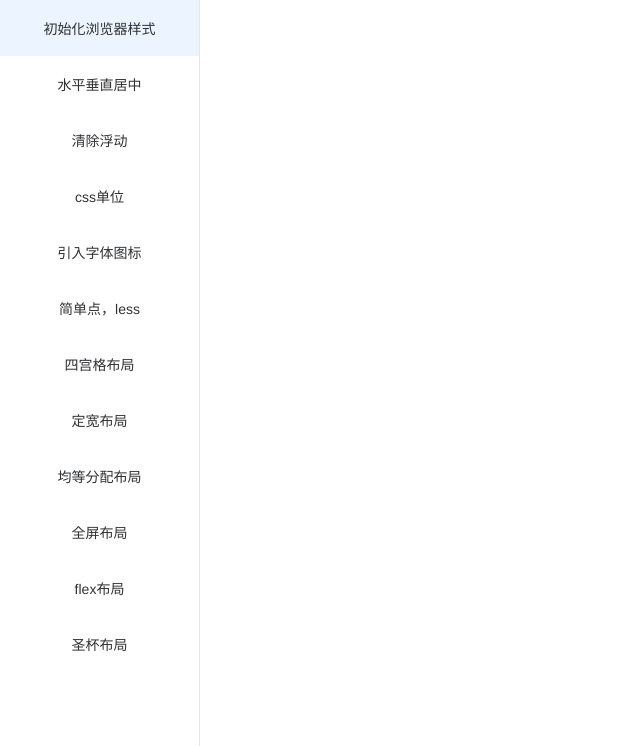
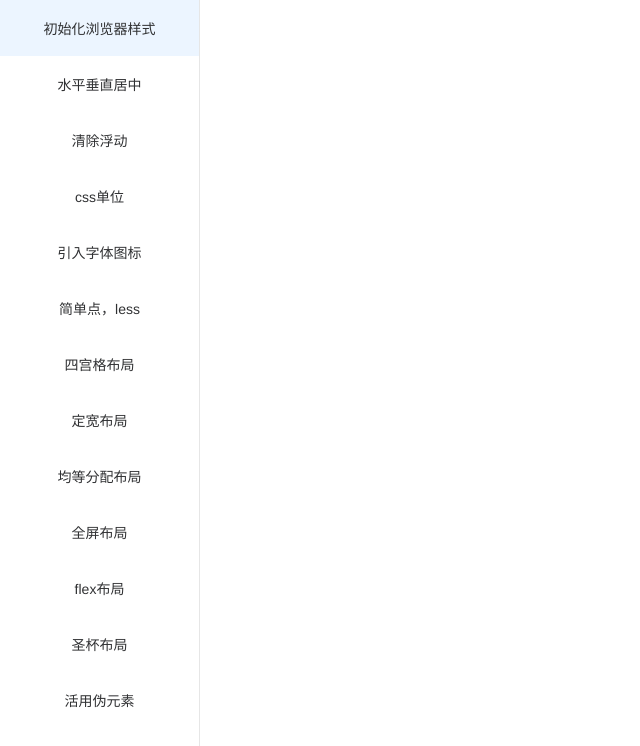
Before and after one commit to yokiyokiyoki/css-study, a Vue app: page / in a window 1280 px wide. Shown: the top 746 px of the page, without its empty margins (0-640 px from the left). Built offline with nearby package versions, Linux system fonts and the light colour scheme.

Commit message:
提交伪元素

```diff
--- /dev/null
+++ b/src/pages/after/index.vue
@@ -0,0 +1,6 @@
+<template>
+  <div class="after">1</div>
+</template>
+<script>
+export default {};
+</script>
--- a/src/pages/index.vue
+++ b/src/pages/index.vue
@@ -41,6 +41,9 @@
             <el-menu-item index="holyGrail">
                 <span slot="title">圣杯布局</span>
             </el-menu-item>
+            <el-menu-item index="after">
+                <span slot="title">活用伪元素</span>
+            </el-menu-item>
             </el-menu>
         </el-aside>
         <el-main>
--- a/src/router/index.js
+++ b/src/router/index.js
@@ -13,6 +13,7 @@ import Average from "@/pages/average";
 import FullScreen from "@/pages/fullScreen";
 import Flex from "@/pages/flex";
 import HolyGrail from "@/pages/holygrail";
+import After from "@/pages/after";
 
 Vue.use(Router);
 
@@ -82,6 +83,11 @@ export default new Router({
           path: "holyGrail",
           name: "HolyGrail",
           component: HolyGrail
+        },
+        {
+          path: "after",
+          name: "After",
+          component: After
         }
       ]
     }
```
